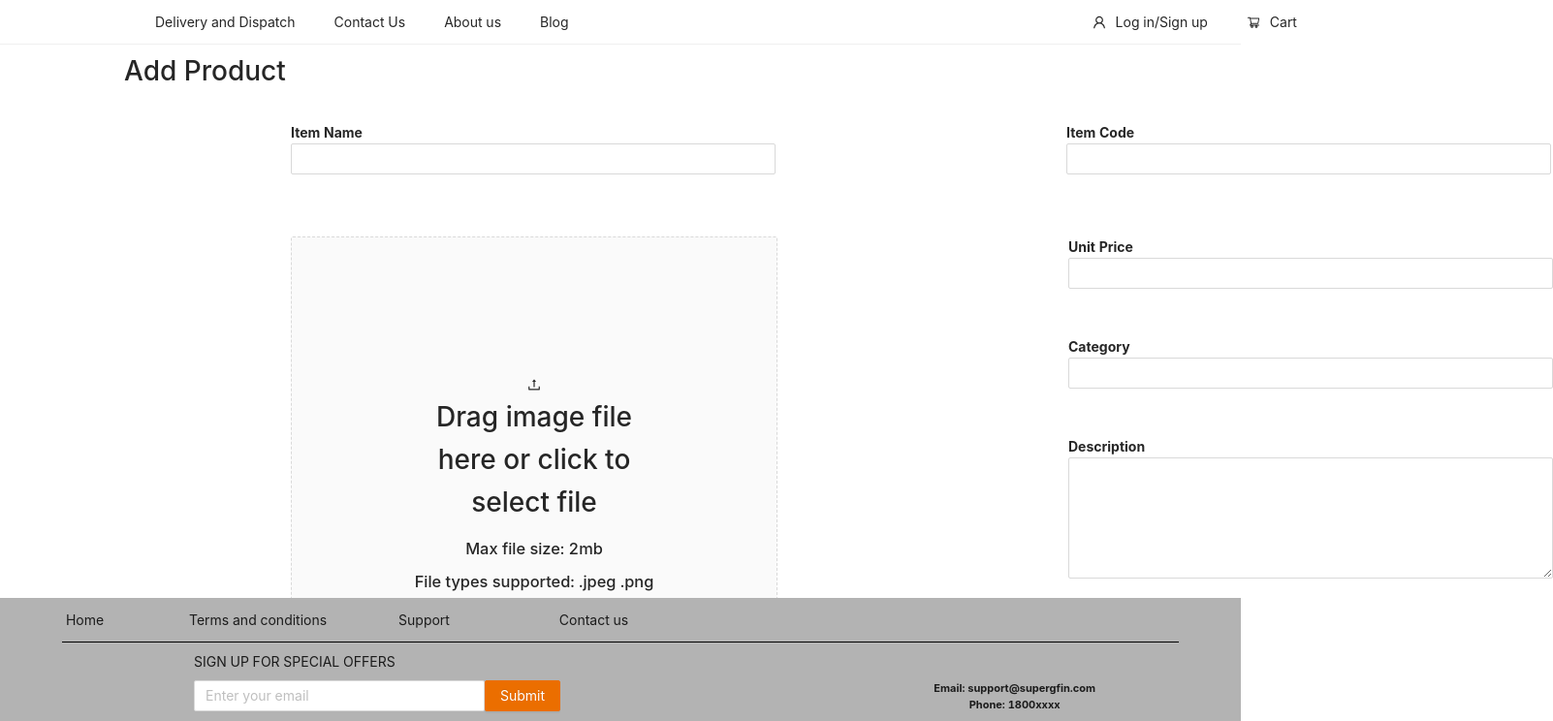
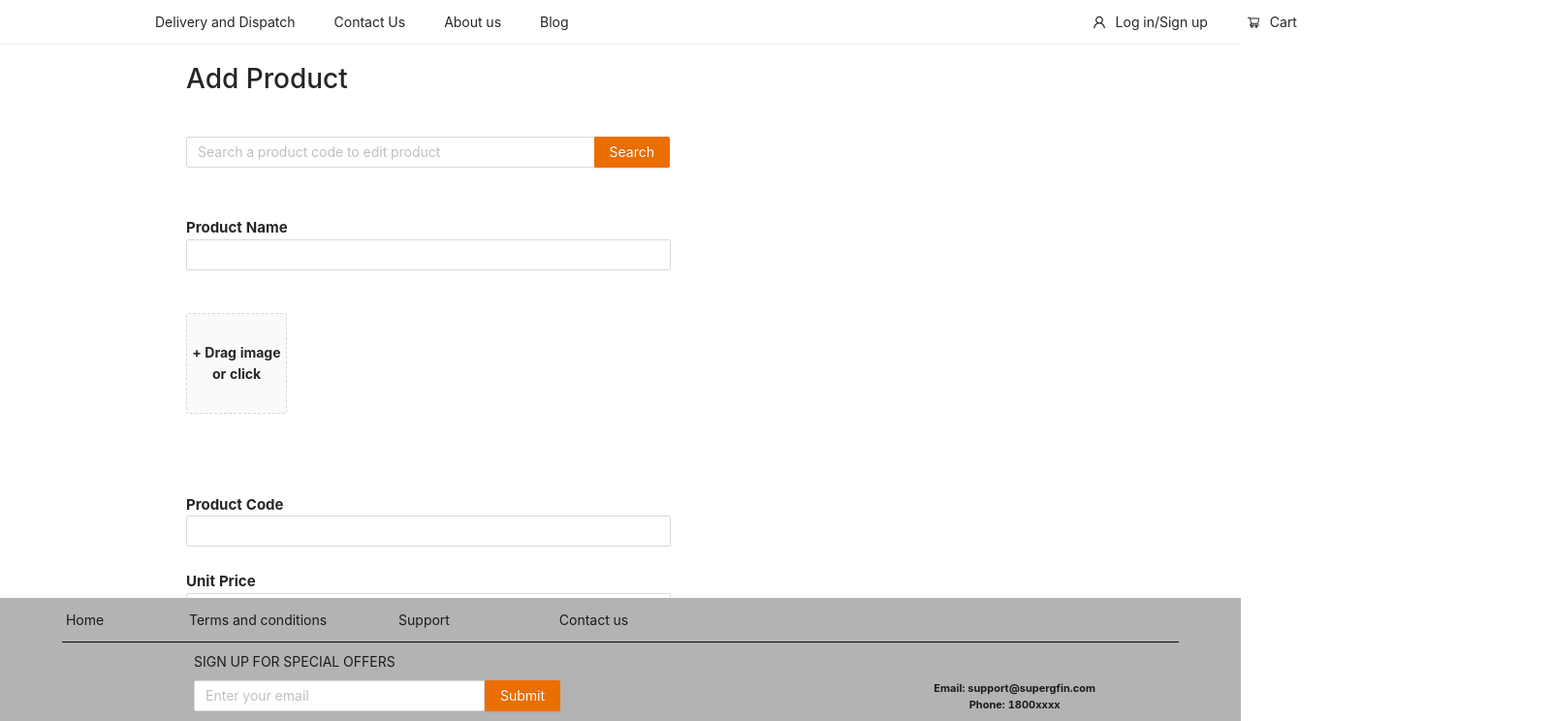
Before and after one commit to TrangNgyn/Superfin, a React (Create React App) app in the folder client/ReactProject/: page / in a window 1280 px wide. Shown: the top 744 px of the page at 97% size, 1602 px wide, since content can reach past the window. Built offline with nearby package versions, Linux system fonts and the light colour scheme.

Commit message:
Finished Add/Edit Product page Admin

```diff
--- a/client/ReactProject/src/Pages/AddEditProduct/AddEditProduct.js
+++ b/client/ReactProject/src/Pages/AddEditProduct/AddEditProduct.js
@@ -1,46 +1,6 @@
+import React, { useState } from 'react';
+import { Upload, Button, message, Form, Input, Select, Modal} from 'antd';
 import '../../_assets/CSS/pages/AddEditProduct/AddEditProduct.css';
-import { Upload, message, Input, Button, Form} from 'antd';
-import { UploadOutlined } from '@ant-design/icons';
-import {useState} from 'react';
-import AltImage from '../../_assets/Images/No_Image.jpg';
-
-const AddEditProduct = () => {
-    const [fileList, setFileList] = useState([]);             //holds the image file
-
-    const onRemove = () => { setFileList([]) }
-
-    const beforeUpload = file => {                                                    //checks file before adding to state
-        const isJpgOrPng = file.type === 'image/jpeg' || file.type === 'image/png';
-        if(!isJpgOrPng) message.error('You can only upload JPG/PNG file!');
-
-        const isLt2M = file.size / 1024 / 1024 < 2;
-        if(!isLt2M) message.error('Image must smaller than 2MB!');
-
-        if(isJpgOrPng && isLt2M)setFileList([file]);
-        else if(fileList) return false;
-        else setFileList([]);
-
-        return false;
-    }
-
-    const normFile = (e) => { return  e.fileList[e.fileList.length -1] };       //This is so the form submits a single image file rather than its default array
-
-    const onFinish = (values) => {
-        console.log('Success:', values);
-    };
-
-    const onFinishFailed = (errorInfo) => {
-        console.log('Failed:', errorInfo);
-    }
-
-    const draggerPlaceHolder = (
-        <div className="ae-product-dragger-inner">
-            <UploadOutlined />
-            <h1>Drag image file here or click to select file</h1>
-            <h3>Max file size: 2mb</h3>
-            <h3>File types supported: .jpeg .png</h3>
-        </div>
-    );
 
 
 
@@ -50,135 +10,397 @@ const AddEditProduct = () => {
 
 
 
-  return(
-    <div>
-        <div style = {{height: "5px"}}/>
-        <div id="ae-product-title-wrapper">
-            <h1 id="ae-product-header-title">Add Product</h1>
-        </div>
-        <div style = {{height: "75px"}}></div>
+
+
+
+const AddEditProduct = () => {
+
+    //mock fetch function for categories
+    const getCategories = () => {
+        return  [
+            {
+                c_name:"Bags",
+                c_description:"Paper bags",
+                c_image:"https://media.tenor.com/images/07ab3cb87a5c02b4603982a6d33ed405/tenor.gif"
+            },
+
+            {
+                c_name:"Boxes",
+                c_description:"Paper boxes",
+                c_image:"https://media.tenor.com/images/07ab3cb87a5c02b4603982a6d33ed405/tenor.gif"
+            },
+
+            {
+                c_name:"Clams",
+                c_description:"Paper clamsaa",
+                c_image:"https://media.tenor.com/images/07ab3cb87a5c02b4603982a6d33ed405/tenor.gif"
+            }
+        ];
+    }
+
+    //loading the categories
+    const categories = getCategories().map(p => {
+        return <Select.Option key={p.c_name} value={p.c_name}>{p.c_name}</Select.Option>
+    });
 
 
 
 
-        <Form
-            onFinish={onFinish}
-            onFinishFailed={onFinishFailed}
-            initialValues={{
-                remember: true,
-            }}
-        >
 
 
 
 
-            <div style={{display: "flex", paddingBottom: "40px"}}>                          {/*Item name input */}
-                <div className="ae-product-input-container">
-                    <div className="ae-product-input-title">Item Name</div>
-                    <Form.Item
-                        name="p_item_name"
-                        rules={[
-                            {
-                                required: true,
-                                message: 'Please input the name of the item',
+
+
+
+
+
+
+
+
+
+
+
+
+
+    const [fileList, updateFileList] = useState([]);
+                                                                //props and state for the image uploader
+    const normFile = (info) => {
+        return info.fileList;
+    };
+
+    const props = {
+        fileList,
+
+        listType: "picture-card",
+
+        onRemove: file => {
+            const newFileList = fileList.slice();
+            newFileList.splice(fileList.indexOf(file), 1);
+            updateFileList(newFileList);
         },
-                    ]}>
-                        <Input style ={{width:"500px"}}/>
-                    </Form.Item>
-                </div>
 
-                <div className="ae-product-input-container">                                {/*Item code input */}
-                    <div className="ae-product-input-title">Item Code</div>
-                    <Form.Item
-                        name="_id"
-                        rules={[
-                            {
-                                required: true,
-                                message: 'Please input the item code',
+        beforeUpload: (file, fileList) => {
+            const isJpgOrPng = file.type === 'image/jpeg' || file.type === 'image/png';
+            if(!isJpgOrPng) message.error('You can only upload JPG/PNG file!');
+
+            const isLt2M = file.size / 1024 / 1024 < 2;
+            if(!isLt2M) message.error('Image must smaller than 2MB!');
+
+            if(!isJpgOrPng || !isLt2M) {
+                file = null;
+                fileList.pop();
             }
-                    ]}>
-                        <Input type = "text" style ={{width:"500px"}}/>
-                    </Form.Item>
-                </div>
+
+            return false;
+        },
+
+        onChange: (info) => {
+            updateFileList([...info.fileList]);
+        },
+
+        onPreview: async file => {
+            let src = file.url;
+            if (!src) {
+              src = await new Promise(resolve => {
+                const reader = new FileReader();
+                reader.readAsDataURL(file.originFileObj);
+                reader.onload = () => resolve(reader.result);
+              });
+            }
+            const image = new Image();
+            image.src = src;
+            const imgWindow = window.open(src);
+            imgWindow.document.write(image.outerHTML);
+          }
+      };
+
+
+
+
+
+
+
+
+
+    //form stuff
+    const [form] = Form.useForm();
+    const [isSubmitModalVisible, setIsSubmitModalVisible] = useState(false);
+    const [isEditProductVisible, setIsEditProductVisible] = useState (false);
+
+    const onFinish = () => {                      //handles form submission
+        const p_code = form.getFieldValue('p_code');
+        if(check_p_codeExists(p_code)){
+            showEditProduct();
+            return;
+        }
+        else showSubmitModal();
+    };
+
+    const onFinishFailed = (errorInfo) => {                     //handles form submission fail
+        console.log('Submission Failed:', errorInfo);
+    }
+
+    const check_p_codeExists = (p_code) => {
+        //This will check if the product code exists. Currently is mock.
+        console.log("checking p_code...");
+        if(p_code === "123abc") return true;
+    }
+
+    const showEditProduct = () => {
+        setIsEditProductVisible(true);
+    }
+
+    const handleEditOk = () => {
+        const values = form.getFieldsValue();
+        console.log('Success:', values);
+
+        console.log("clearing form fields...");
+        form.resetFields();
+        updateFileList([]);
+
+        setIsEditProductVisible(false);
+    }
+
+    const handleEditCancel = () => {
+        setIsEditProductVisible(false);
+    }
+
+
+    const showSubmitModal = () => {             //brings up the submission modal
+        setIsSubmitModalVisible(true);
+    };
+
+    const handleSubmitOk = () => {                          //handles ok click
+        //submit the form here
+        const values = form.getFieldsValue();
+        console.log('Success:', values);
+
+        console.log("clearing form fields...");
+        form.resetFields();
+        updateFileList([]);
+
+        setIsSubmitModalVisible(false);
+    };
+
+    const handleSubmitCancel = () => {                              //handles cancel click
+        setIsSubmitModalVisible(false);
+        console.log("product submission cancelled");
+    };
+
+    const onPriceChange = e => {                            //controling user price input
+        const reg = /^(\d+(\.\d{0,2})?|\.?\d{1,2})$/;
+        let str = e.target.value;
+
+        if (str === '' || reg.test(str)) form.setFieldsValue({p_price: str});
+        else{
+            str = str.substring(0, str.length - 1);
+            if(!reg.test(str)) form.setFieldsValue({p_price: ''});
+            else form.setFieldsValue({p_price: str});
+        }
+    }
+
+    function hasWhiteSpace(s) {
+        return /\s/g.test(s);
+    }
+
+
+
+
+
+
+
+
+
+
+
+    const fetchProduct = e => {
+        if(check_p_codeExists(e)){
+            /*make API call
+            const fakeProduct = {
+                p_code:"123abc",
+                p_name:"Brown bag",
+                p_price:"11.50",
+                p_units_sold:"3",
+                p_categories:"Bags",
+                p_image_uri:["", "", ""],
+                p_description:"Brown paper bags"
+            };*/
+        }
+        else{
+            product_does_not_exist();
+        }
+
+
+    }
+
+    function product_does_not_exist() {                                           //Modal for already existing p_code
+        Modal.error({
+          title: 'That product cannot be found',
+          content: 'Please make sure you have typed the code correctly',
+        });
+    }
+
+
+
+
+
+
+
+
+      return (
+        <div>
+            <Modal title="Are you sure you want to submit this product?" visible={isSubmitModalVisible} onOk={handleSubmitOk} onCancel={handleSubmitCancel}>
+                <p>Select 'Ok' to submit, or 'Cancel' to cancel form submission</p>
+            </Modal>
+
+            <Modal title="You have choosen to edit an already existing product" visible={isEditProductVisible} onOk={handleEditOk} onCancel={handleEditCancel}>
+                <p>If you wish to make a new product, change the product code to something unique</p>
+                <p>Select 'Ok' to make changes to product, or 'Cancel' to continue editing.</p>
+            </Modal>
+
+
+
+
+            <h1 id="ae-product-header-title">Add Product</h1>
+
+
+
+
+
+
+
+            <div style = {{paddingLeft: "15%"}}>
+                <Input.Search
+                placeholder="Search a product code to edit product"
+                enterButton="Search"
+                onSearch={fetchProduct}
+                style={{ width:"500px" }}/>
            </div>
 
 
 
 
 
-            <div style = {{display:"flex"}}>                                                {/*Image input */}
-                <div className="ae-product-input-container">
-                    <Form.Item
-                        name="p_image_uri"                                      //this name is subject to change
-                        getValueFromEvent={normFile}
-                        rules={[
-                            {
-                                required: true,
-                                message: 'Please input your image',
-                            },
-                    ]}>
-                        <Upload.Dragger onRemove = {onRemove} beforeUpload = {beforeUpload} fileList={fileList} >
-                            { fileList[0] ? <div className="ae-product-dragger-inner">
-                                                <img src={URL.createObjectURL(fileList[0])} style={{height: "250px", width: "250px"}} alt={AltImage}/>
-                                                <div>To remove, hover over file name below and click the trash icon</div>
-                                            </div> : draggerPlaceHolder }
-                        </Upload.Dragger>
-                    </Form.Item>
-                    <div style ={{height: "40px"}} ></div>
-                </div>
 
 
 
 
 
-                <div className="ae-product-input-container">                                    {/*All other input fields*/}
-                    <div className="ae-product-input-container-2">
-                        <div className="ae-product-input-title">Unit Price</div>
+
+
+            <Form
+                form = {form}
+                onFinish={onFinish}
+                onFinishFailed={onFinishFailed}
+
+            >
+                <div id="ae-product-form-wrapper">
+                    <div className="ae-product-form">
+                        <div className="ae-product-input"> Product Name
+                            <Form.Item
+                                name="p_name"
+                                rules={[
+                                    {
+                                        required: true,
+                                        message: 'Please input the name of the product',
+                                    }
+                            ]}>
+                                <Input style ={{width:"500px"}}/>
+                            </Form.Item>
+                        </div>
+
+                        <div style = {{ width: "500px", paddingTop: "4%"}}>
+                            <Form.Item
+                                name="p_image_uri"
+                                getValueFromEvent={normFile}                                      //this name is subject to change
+                                rules={[
+                                    {
+                                        validator: async () => {
+                                            if (fileList <= 0) return Promise.reject(new Error('Please upload an image'));
+                                        }
+                                    }
+                                ]}>
+                                <Upload {...props}>
+                                    {fileList.length < 6 && '+ Drag image or click'}
+                                </Upload>
+                            </Form.Item>
+                        </div>
+                    </div>
+
+                    <div className="ae-product-form">
+                        <div className="ae-product-input"> Product Code
+                                <Form.Item
+                                    name="p_code"
+                                    rules={[
+                                        {
+                                            required: true,
+                                            message: 'Please input the product code',
+                                        },
+                                        {
+                                            validator: async (_, value) => {
+                                                if (hasWhiteSpace(value)){
+                                                    return Promise.reject(new Error('This field cannot contain spaces'));
+                                                }
+                                            }
+                                        }
+                                ]}>
+                                    <Input style ={{width:"500px"}}/>
+                                </Form.Item>
+                         </div>
+
+                        <div> Unit Price
                             <Form.Item
                                 name="p_price"
                                 rules={[
                                     {
                                         required: true,
-                                    message: 'Please input the item price',
+                                        message: 'Please input the price of the product',
+                                    },
+
+                                    {
+                                        validator: async (_, value) => {
+                                            if (isNaN(value)){
+                                                return Promise.reject(new Error('Please only write numbers to the second decimal place'));
+                                            }
+                                        }
                                     }
                             ]}>
-                            <Input type = "text" style ={{width:"500px"}}/>
+                                <Input onChange={onPriceChange} maxLength={10}/>
                             </Form.Item>
                         </div>
 
-                    <div className="ae-product-input-container-2">
-                        <div className="ae-product-input-title">Category</div>
+                        <div> Product Category
                             <Form.Item
-                            name="p_categories"                                            //check with Oli for correct name
+                                name="p_categories"
                                 rules={[
                                     {
                                         required: true,
-                                    message: 'Please input the item category',
+                                        message: 'Please input the product category',
                                     }
                             ]}>
-                            <Input type = "text" style ={{width:"500px"}}/>
+                                <Select placeholder="Select a category">
+                                    {categories}
+                                </Select>
                             </Form.Item>
                         </div>
 
-                    <div className="ae-product-input-container-2">
-                        <div className="ae-product-input-title">Description</div>
+                        <div> Product Description
                             <Form.Item
-                            name="p_description"                                            //check with Oli for correct name
+                                name="p_description"
                                 rules={[
                                     {
                                         required: true,
-                                    message: 'Please input the item description',
+                                        message: 'Please input the product description',
                                     }
                             ]}>
-                            <Input.TextArea type = "text" style ={{width:"500px", height: "125px"}}/>
+                                <Input.TextArea style ={{width:"500px", height: "125px"}}/>
                             </Form.Item>
                         </div>
 
-                    <div className="ae-product-input-container-2">
                         <Form.Item>
-                            <Button type="primary" htmlType="submit"><b>Add Product</b></Button>
+                            <Button type="primary" htmlType="submit" ><b>Add/Edit Product</b></Button>
                         </Form.Item>
-                    </div>
                     </div>
                 </div>
             </Form>
--- a/client/ReactProject/src/_assets/CSS/pages/AddEditProduct/AddEditProduct.css
+++ b/client/ReactProject/src/_assets/CSS/pages/AddEditProduct/AddEditProduct.css
@@ -1,23 +1,21 @@
 
 #ae-product-header-title {
-    position: absolute;
-    left: 10%;
+   margin-left: 15%;
+   margin-top: 1%;
+   margin-bottom: 3%;
 }
 
-.ae-product-input-container {
-    padding-left:300px;
+#ae-product-form-wrapper {
+    width: 100%;
+    overflow: hidden;
+}
+.ae-product-form {
+    font-weight: bold;
+    font-size: 15px;
+    float:left;
+    padding-left: 15%;
 }
 
-.ae-product-input-container-2 {
-    padding-bottom: 25px;
+.ae-product-input {
+    padding-top: 10%;
 }
-
-.ae-product-input-title {
-    font-weight: bold;
-}
-
-.ae-product-dragger-inner {
-    height: 500px;
-    width: 500px;
-    padding:25%;
-}
```
Lines whose indentation alone changed are shown as unchanged.
